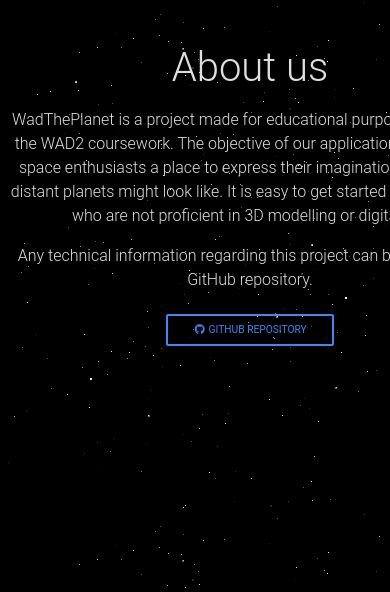
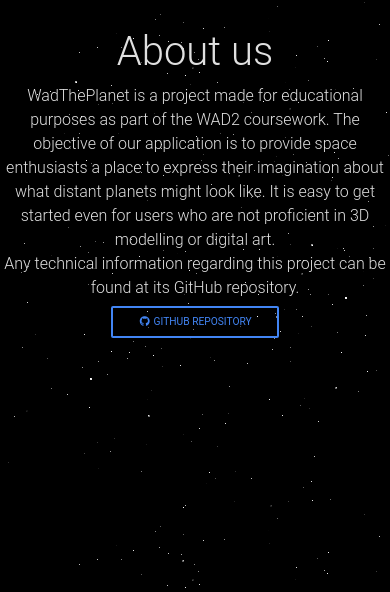
Before and after one commit to 09ubberboy90/WadThePlanet, a Django app: page /about/ in a window 390 px wide; the page is wider, and only the part inside the window is pictured. Shown: the part 56-648 px from the top of that part. Run offline with Django 3.2, Linux system fonts and the light colour scheme; some libraries are stand-ins or nearby versions.

Commit message:
Edited some page to make them responsives

```diff
--- a/static/css/main.css
+++ b/static/css/main.css
@@ -59,6 +59,18 @@ body {
     padding-left: 220px;
 }
 
+/* not active */
+.nav-pills .pill-leaderboard .nav-link:not(.active) {
+    background-color: #212121;
+    color: white;
+}
+
+/* active (faded) */
+.nav-pills .pill-leaderboard .nav-link {
+    color: white;
+    background-color: #007bff;
+}
+
 @media (max-width: 992px) {
     .navbar:not(.top-nav-collapse) {
         background: #1C2331 !important;
--- a/templates/planet/about.html
+++ b/templates/planet/about.html
@@ -1,25 +1,22 @@
 {% extends 'planet/base.html' %}
 {% load staticfiles %}
 
-{% block padded_content_block %}
+{% block content_block %}
 
-
-<div class="text-light" >
-<center>
-<div style="width: 500px">
-				<h1 class="my-3">About us </h1>
-				<p>WadThePlanet is a project made for educational purposes as part of the WAD2 coursework.
-					The objective of our application is to provide space enthusiasts a
-					place to express their imagination about what distant planets might
-					look like. It is easy to get started even for users who are not proficient
-					in 3D modelling or digital art.</p>
-				<p>Any technical information regarding this project can be found at its GitHub repository.</p>
-				<a href="https://github.com/09ubberboy90/planetWad" target="_blank" class="btn btn-sm btn-outline-primary"><i class="fab fa-fw fa-github"></i> GitHub repository</a>
-
+<div class="row justify-content-center ">
+<div class="text-light col-md-6 col-sm-8">
+    <h1>About us </h1>
+    WadThePlanet is a project made for educational purposes as part of the WAD2 coursework.
+    The objective of our application is to provide space enthusiasts a
+    place to express their imagination about what distant planets might
+    look like. It is easy to get started even for users who are not proficient
+    in 3D modelling or digital art. <br>
+    Any technical information regarding this project can be found at its GitHub repository.
+    <br><a href="https://github.com/09ubberboy90/planetWad" target="_blank" class="btn btn-sm btn-outline-primary">
+    <i class="fab fa-fw fa-github"></i> GitHub repository</a>
 </div>
-</center>
 </div>
 
 
 
-{% endblock padded_content_block %}
+{% endblock content_block %}
--- a/templates/planet/leaderboard.html
+++ b/templates/planet/leaderboard.html
@@ -2,10 +2,10 @@
 {% load crispy_forms_tags %}
 {% block padded_content_block %}
 <ul class="nav nav-pills mb-3" id="pills-tab" role="tablist">
-    <li class="nav-item">
+    <li class="nav-item pill-leaderboard">
         <a class="nav-link active" data-toggle="pill" href="#planets" role="tab" aria-controls="planets" aria-selected="true">Planet</a>
     </li>
-    <li class="nav-item">
+    <li class="nav-item pill-leaderboard">
         <a class="nav-link" data-toggle="pill" href="#solar_systems" role="tab" aria-controls="solar_systems"
             aria-selected="false">Solar Systems</a>
     </li>
--- a/templates/planet/view_system.html
+++ b/templates/planet/view_system.html
@@ -36,11 +36,11 @@
                             <a href="{% url 'view_user' system.user %}">{{system.user}}</a></h4>
                         </div>
                     </div>
-                    <div class="col-8">
+                    <div class="col-8 ">
                         <div class="row d-flex align-items-center justify-content-center">
                             <h4>Description : </h4>
                         </div>
-                        <div class="row d-flex align-items-center justify-content-center flex-wrap">
+                        <div class="row d-inline-flex align-items-center justify-content-center ">
                             {{system.description}}
                         </div>
                     </div>
```
Also changed, not shown: templates/planet/planettemplate.html (+8 -0 lines), templates/planet/solartemplate.html (line endings or trailing spaces).
